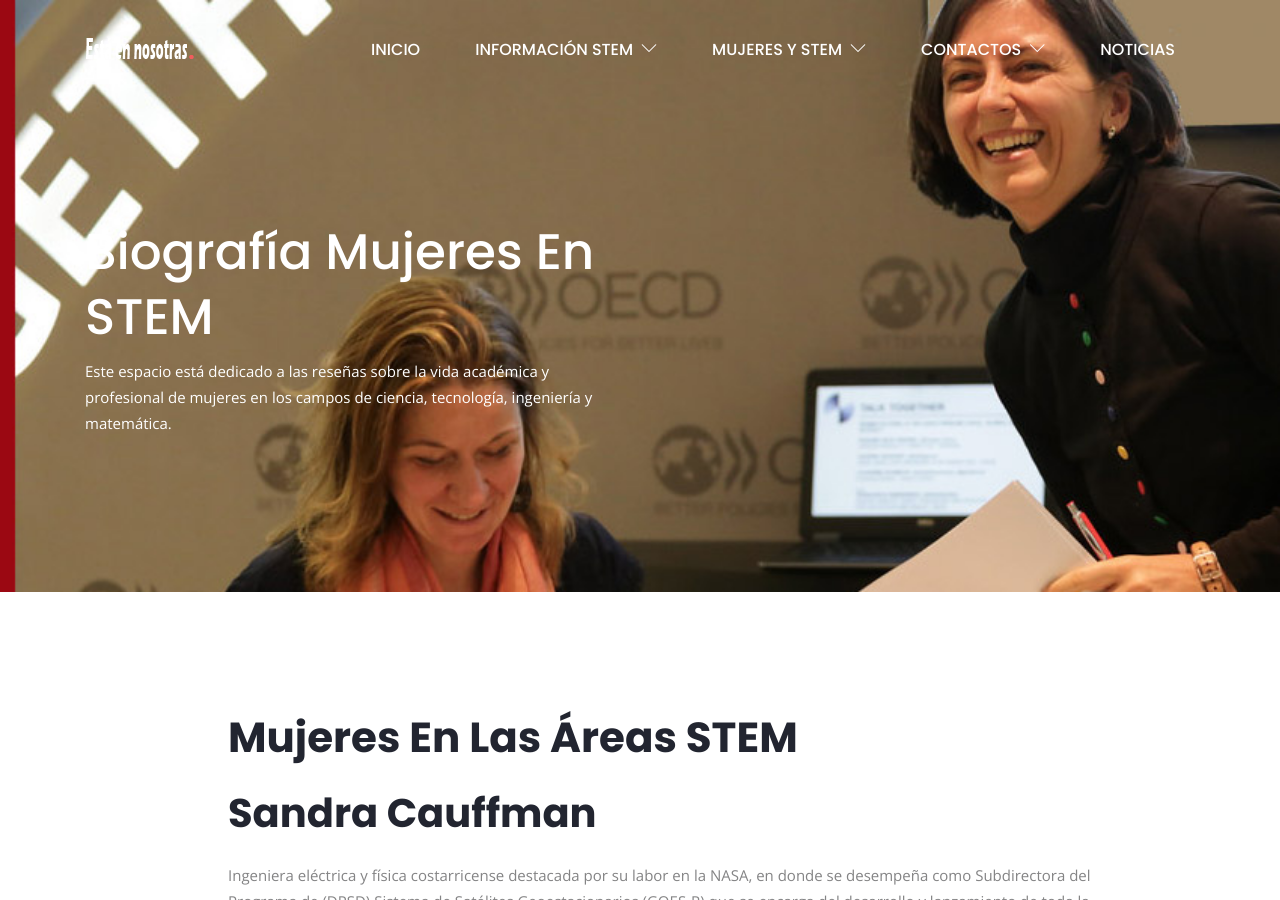
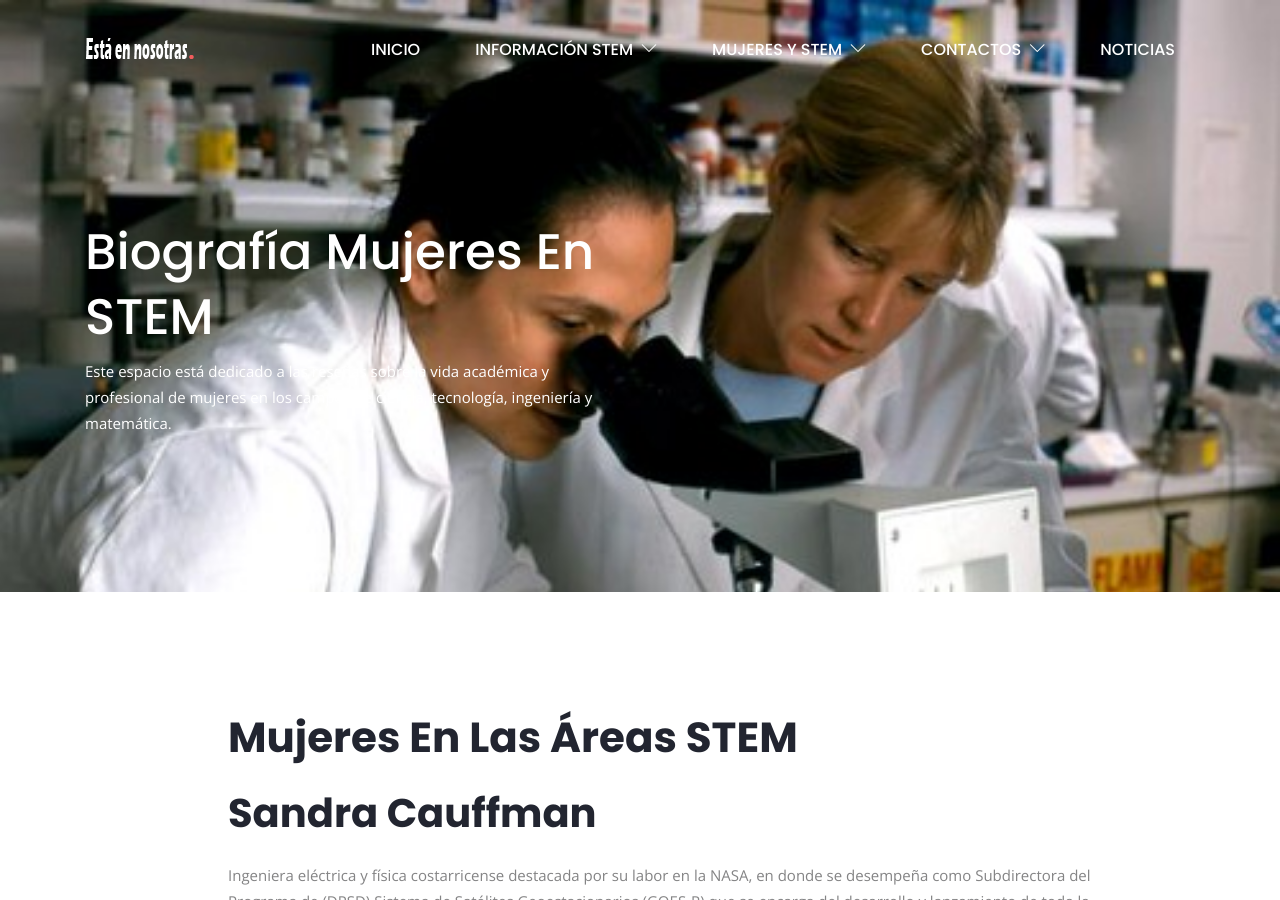
Before and after one commit to estaennosotraspiloto/estaennosotraspiloto, a Jekyll site: the page built from biografia-mujeres-en-stem.html, in a window 1280 px wide and 900 px high. Built offline with Jekyll 4.4.1, drawn with Linux system fonts in a browser that asks for light colours.

Commit message:
Update from Forestry.io estaennosotraspiloto updated biografia-mujeres-en-stem.html

```diff
--- a/biografia-mujeres-en-stem.html
+++ b/biografia-mujeres-en-stem.html
@@ -1,6 +1,6 @@
 ---
 layout: default
-header_image: "/assets/images/team/biografia-4.jpg"
+header_image: "/assets/images/team/biografica-d.jpg"
 title: Biografía Mujeres en STEM
 description: Este espacio está dedicado a las reseñas sobre la vida académica y profesional
   de mujeres en los campos de ciencia, tecnología, ingeniería y matemática.
```
